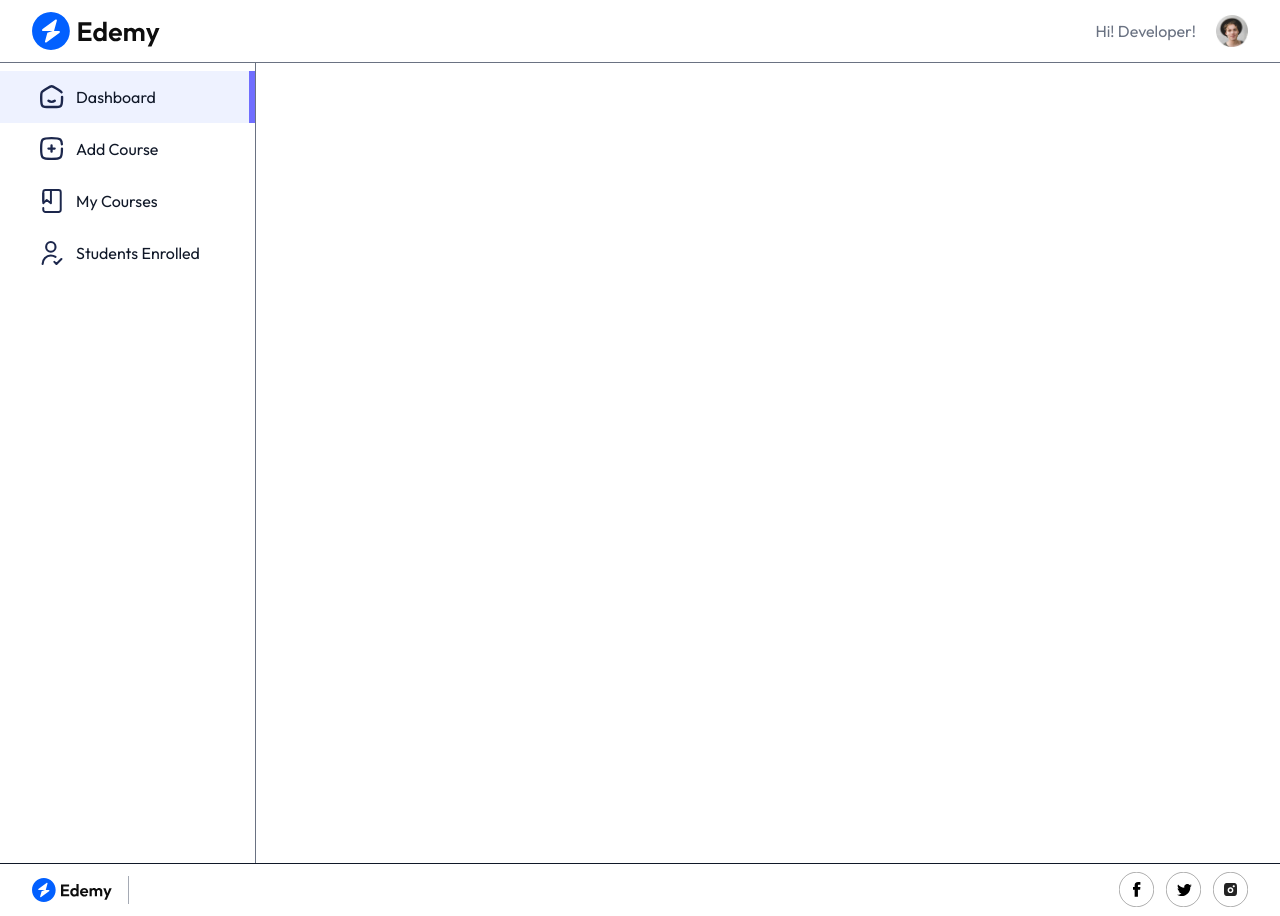
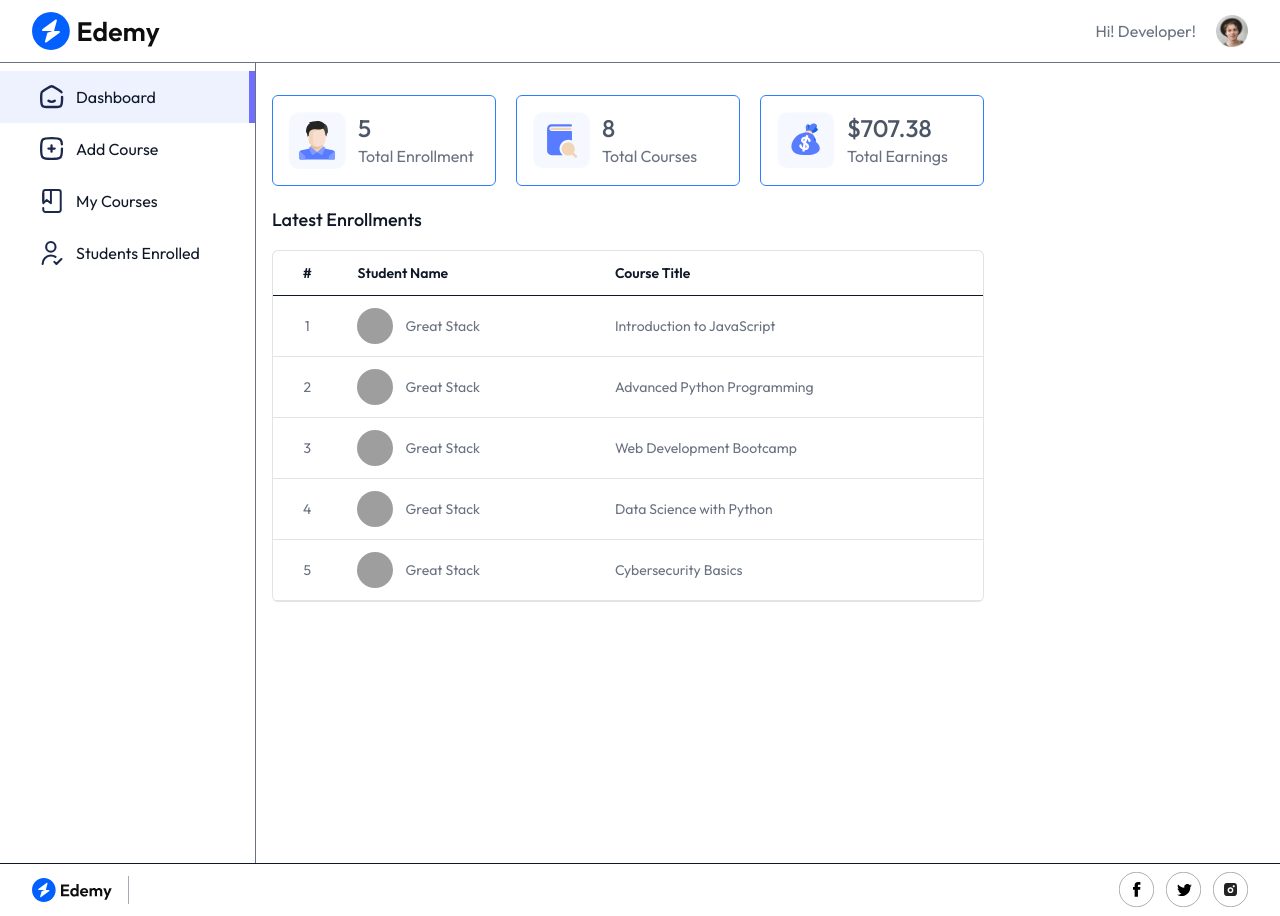
Before and after one commit to akshita1204/EduVerse-LMS, a React (Vite) app in the folder client/: page /educator in a window 1280 px wide. Built offline with nearby package versions, Linux system fonts and the light colour scheme; no server answers; grey boxes are pictures that could not be loaded; a web font is replaced by a local one.

Commit message:
Educator Dashboard Page

```diff
--- a/client/src/App.jsx
+++ b/client/src/App.jsx
@@ -30,7 +30,7 @@
         <Route path='/loading/:path' element={<Loading/>} />
 
         <Route path='/educator'element={<Educator/>} >
-            <Route path='educator'element={<Dashboard/>} />
+            <Route path='/educator'element={<Dashboard/>} />
             <Route path='add-course'element={<AddCourse/>} />
             <Route path='my-courses'element={<MyCourses/>} />
             <Route path='students-enrolled'element={<StudentsEnrolled/>} />
--- a/client/src/pages/educator/Dashboard.jsx
+++ b/client/src/pages/educator/Dashboard.jsx
@@ -1,9 +1,86 @@
-import React from 'react'
+import React, { useEffect } from 'react'
+import { useState } from 'react';
+import { useContext } from 'react';
+import { AppContext } from '../../context/AddContext';
+import { assets, dummyDashboardData } from '../../assets/assets';
+import Loading from '../../components/students/Loading';
 
 const Dashboard = () => {
-  return (
-    <div><h1>Dashboard</h1></div>
-  )
+  const {context,currency}=useContext(AppContext)
+  const [dashboardData,setdashboardData]=useState(null);
+
+  const fetchDashboardData=async ()=>
+  {
+    setdashboardData(dummyDashboardData);
+  }
+
+  useEffect(()=>{
+   fetchDashboardData()
+  },[] )
+
+  return dashboardData ? (
+    <div className='min-h-screen flex flex-col items-start justify-between gap-8 mid:p-8 md:pb-0 p-4 pt-8 pb-0'>
+      <div className='space-y-5'>
+          <div className='flex flex-wrap gap-5 items-center'>
+
+          <div className='flex items-center gap-3  shadow-card border border-blue-500 p-4 w-56  rounded-md'>
+              <img src={assets.patients_icon}  alt='patients_icon'/>
+              <div>
+                <p className='text-2xl font-medium text-gray-600'>{dashboardData.enrolledStudentsData.length}</p>
+                <p className='text-base text-gray-500'>Total Enrollment</p>
+              </div>
+             </div>
+
+             <div className='flex items-center gap-3  shadow-card border border-blue-500 p-4 w-56  rounded-md'>
+              <img src={assets.appointments_icon}  alt='appointments_icon'/>
+              <div>
+                <p className='text-2xl font-medium text-gray-600'>{dashboardData.totalCourses}</p>
+                <p className='text-base text-gray-500'>Total Courses</p>
+              </div>
+             </div>
+
+             <div className='flex items-center gap-3  shadow-card border border-blue-500 p-4 w-56  rounded-md'>
+              <img src={assets.earning_icon}  alt='earning_icon'/>
+              <div>
+                <p className='text-2xl font-medium text-gray-600'>{currency}{dashboardData.totalEarnings}</p>
+                <p className='text-base text-gray-500'>Total Earnings</p>
+              </div>
+             </div>
+
+        </div>
+
+        <div>
+           <h2 className='pb-4 text-lg font-medium'>Latest Enrollments</h2>
+           <div className='flex flfex-col items-center max-w-4xl w-full overflow-hidden rounded-md bg-white border border-gray-500/20'>
+             <table className='table-fixed md:table-auto w-full overflow-hidden'>
+               <thead className='text-gray-900 border-b border-gray-500/2- text-sm text-left'>
+                <tr>
+                  <th className='px-4 py-3 font-semibold text-center hidden sm:table-cell'>#</th>
+                  <th className='px-4 py-3 font-semibold'>Student Name</th>
+                  <th className='px-4 py-3 font-semibold'>Course Title</th>
+                </tr>
+                </thead>
+                <tbody className='text-sm text-gray-500'>
+                 {dashboardData.enrolledStudentsData.map((item,index)=>(
+                  <tr key={index} className='border-b border-gray-500/20'>
+                    <td className='px-4 py-3 text-center hidden sm:table-cell'>{index+1}</td>
+                    <td className='md:px-4 py-3 flex items-center space-x-3'>
+                      <img src={item.student.imageUrl} alt='profile' className='w-9 h-9 rounded-full'/>
+                      <span className='truncate'>{item.student.name}</span>
+                    </td>
+                    <td className='px-4 py-3 truncate'>{item.courseTitle}</td>
+                  </tr>
+                 ))}
+                </tbody>
+             </table>
+           </div>
+          </div>
+
+
+      </div>
+
+    </div>
+  ) : <Loading/>
 }
 
 export default Dashboard
```
